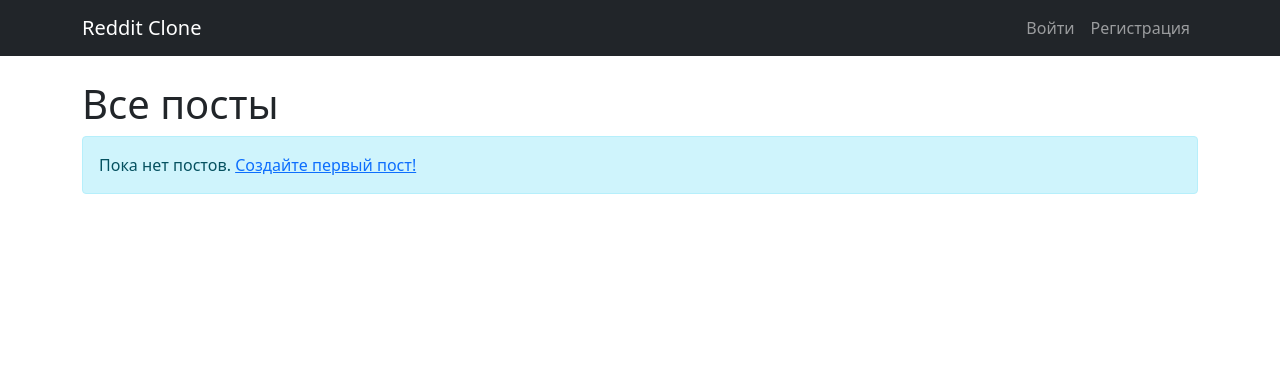
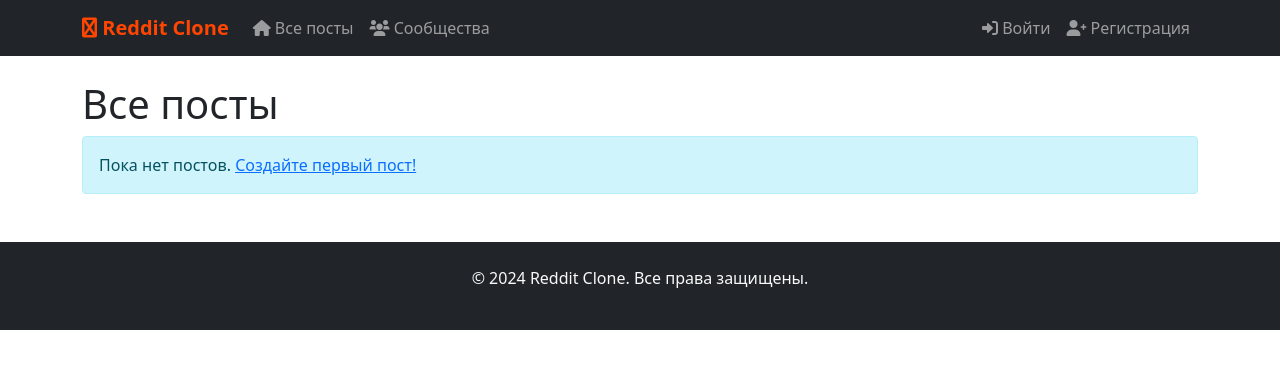
Before and after one commit to Natallllyyy333/reddit-clone, a Django app: page /posts/ in a window 1280 px wide. Shown: the top 369 px of the page. Run offline with Django 5.2, Linux system fonts and the light colour scheme; data that the repository does not hold is empty.

Commit message:
edit base.html,post_detail.html, post_list.html

```diff
--- a/frontend/templates/base.html
+++ b/frontend/templates/base.html
@@ -5,45 +5,96 @@
     <meta name="viewport" content="width=device-width, initial-scale=1.0">
     <title>{% block title %}Reddit Clone{% endblock %}</title>
     <link href="https://cdn.jsdelivr.net/npm/bootstrap@5.1.3/dist/css/bootstrap.min.css" rel="stylesheet">
+    <link rel="stylesheet" href="https://cdnjs.cloudflare.com/ajax/libs/font-awesome/6.0.0/css/all.min.css">
+    <style>
+        .navbar-brand {
+            font-weight: bold;
+            color: #ff4500 !important;
+        }
+    </style>
     {% block extra_css %}
-    {# Дополнительные CSS файлы будут подключаться здесь #}
     {% endblock %}
 </head>
 <body>
     <nav class="navbar navbar-expand-lg navbar-dark bg-dark">
         <div class="container">
-            <a class="navbar-brand" href="{% url 'post_list' %}">Reddit Clone</a>
-            <div class="navbar-nav ms-auto">
-                {% if user.is_authenticated %}
-                    <a class="nav-link" href="{% url 'create_post' %}">Создать пост</a>
-                    <a class="nav-link" href="{% url 'communities:community_list' %}">Сообщества</a>
-                    <a class="nav-link" href="{% url 'logout' %}">Выйти ({{ user.username }})</a>
-                {% else %}
-                    <a class="nav-link" href="{% url 'login' %}">Войти</a>
-                    <a class="nav-link" href="{% url 'register' %}">Регистрация</a>
-                {% endif %}
+            <!-- Ссылка на главную страницу с постами -->
+            <a class="navbar-brand" href="{% url 'post_list' %}">
+                <i class="fas fa-reddit"></i> Reddit Clone
+            </a>
+
+            <button class="navbar-toggler" type="button" data-bs-toggle="collapse" data-bs-target="#navbarNav">
+                <span class="navbar-toggler-icon"></span>
+            </button>
+
+            <div class="collapse navbar-collapse" id="navbarNav">
+                <ul class="navbar-nav me-auto">
+                    <!-- Ссылка на список постов -->
+                    <li class="nav-item">
+                        <a class="nav-link" href="{% url 'post_list' %}">
+                            <i class="fas fa-home"></i> Все посты
+                        </a>
+                    </li>
+
+                    <!-- Ссылка на создание поста -->
+                    {% if user.is_authenticated %}
+                    <li class="nav-item">
+                        <a class="nav-link" href="{% url 'create_post' %}">
+                            <i class="fas fa-plus"></i> Создать пост
+                        </a>
+                    </li>
+                    {% endif %}
+
+                    <!-- Ссылка на сообщества -->
+                    <li class="nav-item">
+                        <a class="nav-link" href="{% url 'communities:community_list' %}">
+                            <i class="fas fa-users"></i> Сообщества
+                        </a>
+                    </li>
+                </ul>
+
+                <ul class="navbar-nav">
+                    {% if user.is_authenticated %}
+                        <li class="nav-item">
+                            <span class="navbar-text me-3">
+                                Привет, <strong>{{ user.username }}</strong>!
+                            </span>
+                        </li>
+                        <li class="nav-item">
+                            <a class="nav-link" href="{% url 'logout' %}">
+                                <i class="fas fa-sign-out-alt"></i> Выйти
+                            </a>
+                        </li>
+                    {% else %}
+                        <li class="nav-item">
+                            <a class="nav-link" href="{% url 'login' %}">
+                                <i class="fas fa-sign-in-alt"></i> Войти
+                            </a>
+                        </li>
+                        <li class="nav-item">
+                            <a class="nav-link" href="{% url 'register' %}">
+                                <i class="fas fa-user-plus"></i> Регистрация
+                            </a>
+                        </li>
+                    {% endif %}
+                </ul>
             </div>
         </div>
     </nav>
 
     <main>
-        {% if messages %}
-            {% for message in messages %}
-                <div class="alert alert-{{ message.tags }} alert-dismissible fade show" role="alert">
-                    {{ message }}
-                    <button type="button" class="btn-close" data-bs-dismiss="alert"></button>
-                </div>
-            {% endfor %}
-        {% endif %}
-
         {% block content %}
         {% endblock %}
     </main>
 
+    <footer class="bg-dark text-light py-4 mt-5">
+        <div class="container text-center">
+            <p>&copy; 2024 Reddit Clone. Все права защищены.</p>
+        </div>
+    </footer>
+
     <script src="https://cdn.jsdelivr.net/npm/bootstrap@5.1.3/dist/js/bootstrap.bundle.min.js"></script>
-
     {% block extra_js %}
-    {# Дополнительные JS файлы будут подключаться здесь #}
     {% endblock %}
 </body>
 </html>
--- a/posts/templates/posts/post_detail.html
+++ b/posts/templates/posts/post_detail.html
@@ -23,7 +23,7 @@
                                 {% if post.community %}
                                     <span class="separator">•</span>
                                     <span class="community">в
-                                        <a href="#" class="community-link">r/{{ post.community.name }}</a>
+                                        <a href="#" class="community-link">{{ post.community.name }}</a>
                                     </span>
                                 {% endif %}
                             </div>
@@ -147,7 +147,7 @@
                         </div>
                         {% if post.community %}
                         <div class="info-item">
-                            <strong>Сообщество:</strong> r/{{ post.community.name }}
+                            <strong>Сообщество:</strong> {{ post.community.name }}
                         </div>
                         {% endif %}
                         <div class="info-item">
--- a/posts/templates/posts/post_list.html
+++ b/posts/templates/posts/post_list.html
@@ -47,7 +47,7 @@
                                 {{ post.title }}
                             </a>
                             {% if post.community %}
-                                <span class="community-badge">r/{{ post.community.name }}</span>
+                                <span class="community-badge">{{ post.community.name }}</span>
                             {% endif %}
                         </h5>
                     </div>
@@ -56,6 +56,13 @@
                     <p class="card-text post-content">{{ post.content|truncatewords:50 }}</p>
 
                     <!-- Медиафайл -->
+                     {% if post.media_file %}
+                        <div class="debug-info" style="font-size: 12px; color: #666; margin-top: 5px;">
+                            Медиа: {{ post.media_file.url }} | Тип: {{ post.media_type }}
+                        </div>
+                    {% endif %}
+
+
                     {% if post.media_file and post.media_type == 'image' %}
                         <div class="post-media-container mb-2">
                             <img src="{{ post.media_file.url }}" alt="Post media" class="post-media img-fluid">
@@ -68,14 +75,19 @@
                             </video>
                         </div>
                     {% endif %}
-
+                    <!-- Отладочная информация -->
+                    {% if post.media_file %}
+                        <div class="debug-info" style="font-size: 12px; color: #666; margin-top: 5px;">
+                            Медиа: {{ post.media_file.url }} | Тип: {{ post.media_type }}
+                        </div>
+                    {% endif %}
                     <!-- Информация о посте -->
                     <div class="post-footer">
                         <small class="text-muted">
                             Опубликовано <strong>{{ post.author.username }}</strong>
                             {{ post.created_at|timesince }} назад
                             {% if post.community %}
-                                в <strong>r/{{ post.community.name }}</strong>
+                                в <strong>{{ post.community.name }}</strong>
                             {% endif %}
                         </small>
 
```
